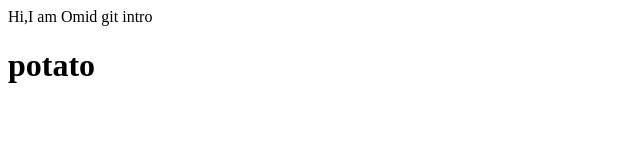
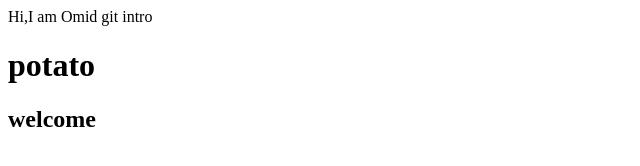
Before and after one commit to Omidpiri99/preprocessing, a plain HTML site: page index.html in a window 1280 px wide. Shown: the whole page, without its empty margins (0-640 px from the left). Drawn offline with Linux system fonts and the light colour scheme.

Commit message:
add h2 tag

```diff
--- a/index.html
+++ b/index.html
@@ -10,5 +10,6 @@
     Hi,I am Omid
     git intro
     <h1>potato</h1>
-</body>
+    <h2>welcome</h2>
+
 </html>
```
